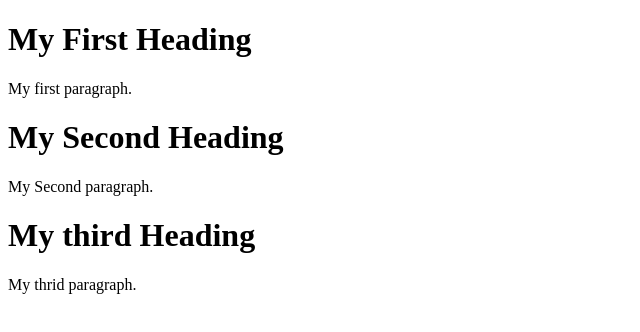
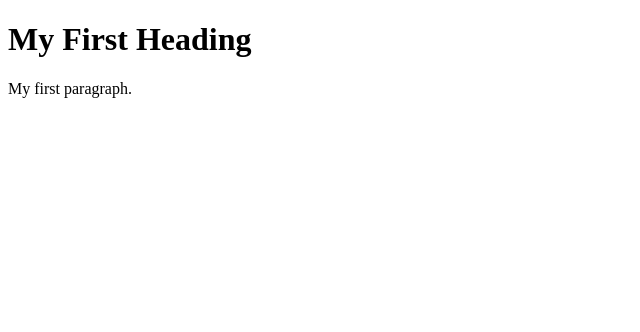
Before and after one commit to sihao92/ProjectA, a plain HTML site: page index.html in a window 1280 px wide. Shown: the whole page, without its empty margins (0-640 px from the left). Drawn offline with Linux system fonts and the light colour scheme.

Commit message:
Revert "added second header"
This reverts commit fb77eccea9195ae8f19efc86131faad641089f3e.

```diff
--- a/index.html
+++ b/index.html
@@ -5,11 +5,5 @@
 <h1>My First Heading</h1>
 <p>My first paragraph.</p>
 
-<h1>My Second Heading</h1>
-<p>My Second paragraph.</p>
-
-<h1>My third Heading</h1>
-<p>My thrid paragraph.</p>
-
 </body>
 </html>
```
